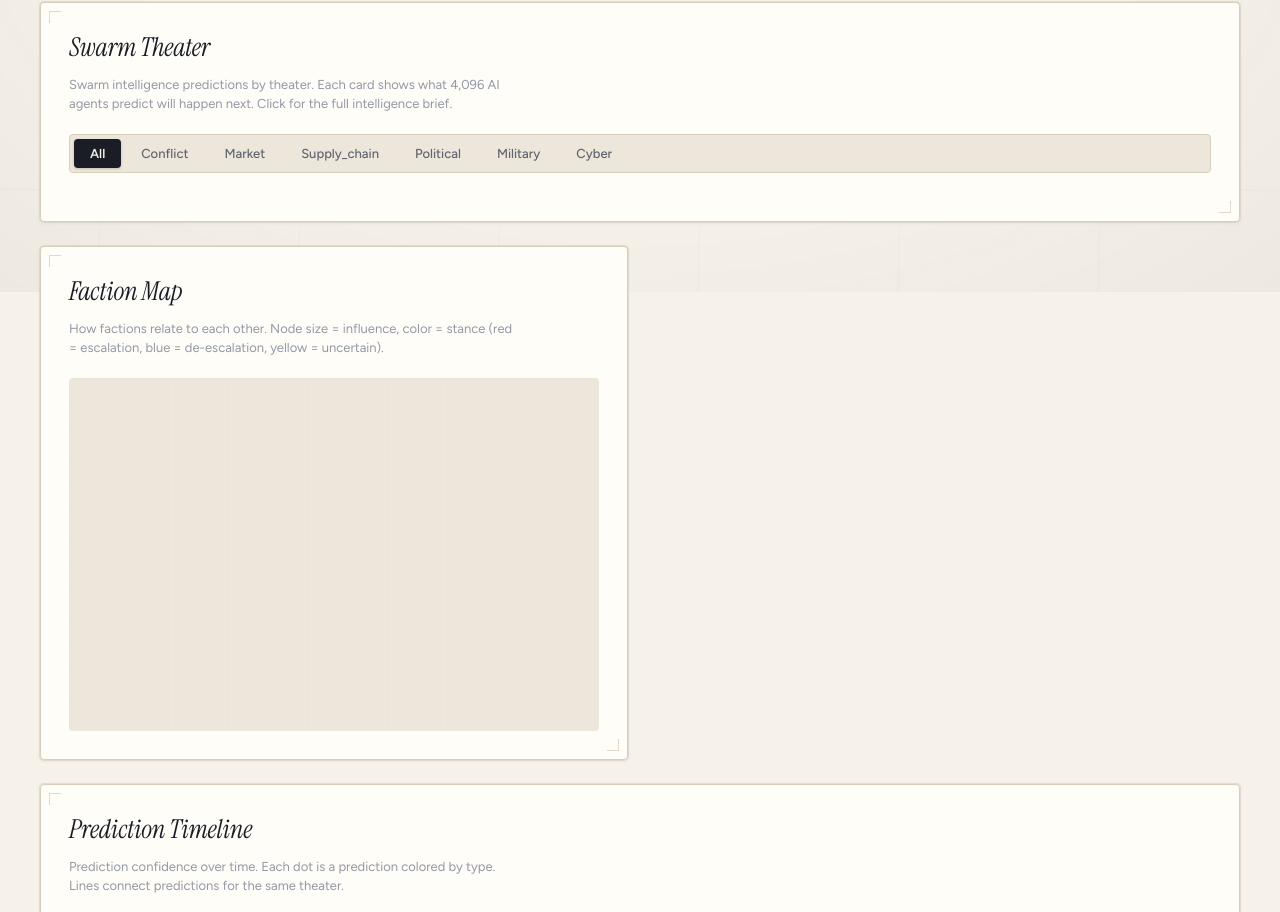
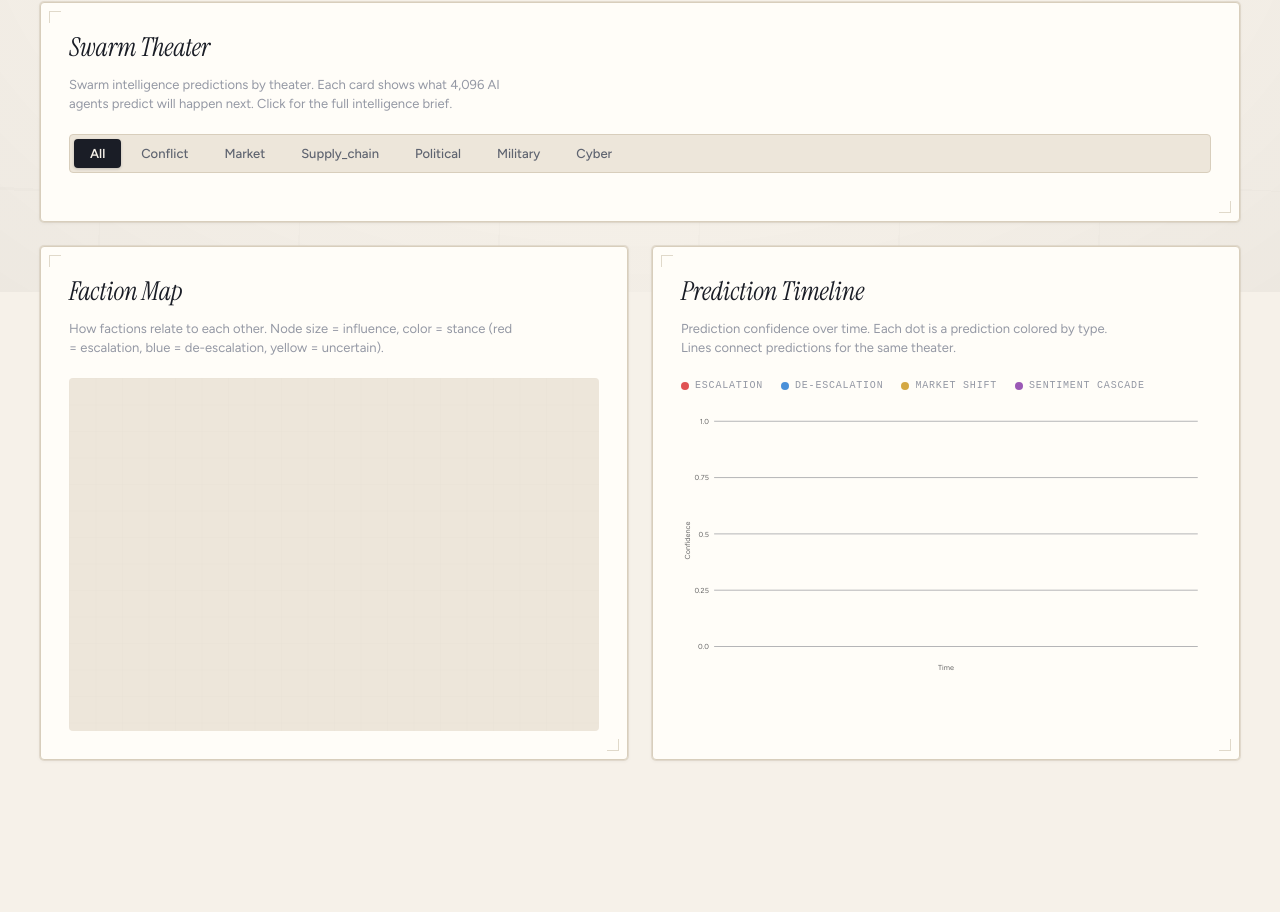
Before and after one commit to kingsleyonoh/swarm-intelligence-gateway, a website built with Vite: page packages/frontend/index.html in a window 1280 px wide. Shown: the part 508-1420 px from the top of the page. After the commit the page ends 1300 px from the top, so only its background shows below. Built offline with nearby package versions, Linux system fonts and the light colour scheme; no server answers; files whose address does not match are found by name; a web font is replaced by a local one; what globe.gl would draw is missing.

Commit message:
fix(frontend): faction map and prediction timeline now sit side by side
Removed last-child full-width rule that left faction map alone in a row.
Both panels share the 2-column grid equally.

```diff
--- a/packages/frontend/src/styles.css
+++ b/packages/frontend/src/styles.css
@@ -223,8 +223,9 @@ body::after {
   width: 100%;
 }
 
+/* Hero panel (Swarm Theater) spans full width */
 #panel-container .panel:first-child { grid-column: 1 / -1; }
-#panel-container .panel:last-child { grid-column: 1 / -1; }
+/* Faction Map + Prediction Timeline sit side by side */
 
 /* ── Panel ────────────────────────────────────────────────────────── */
 .panel {
```
